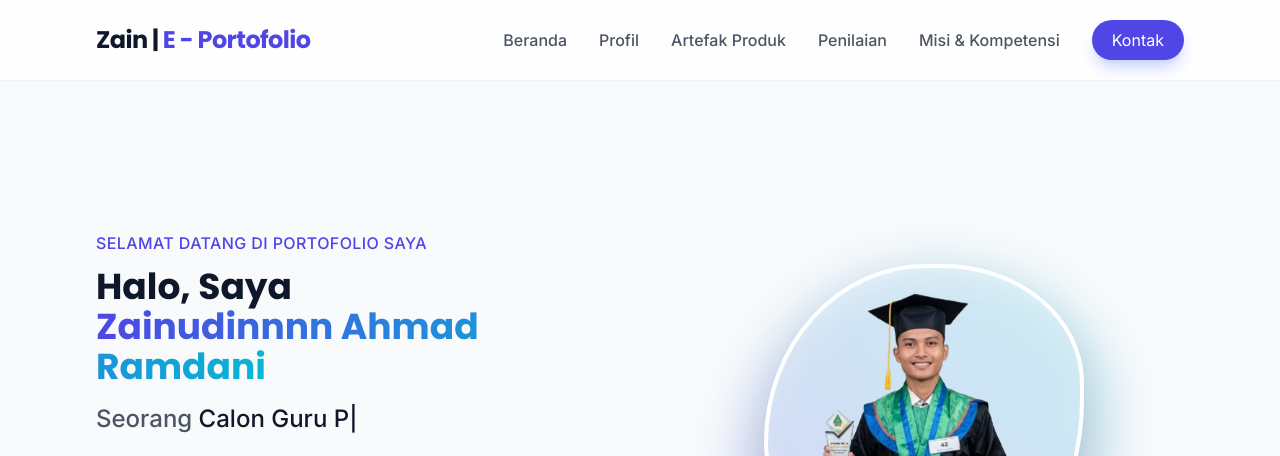
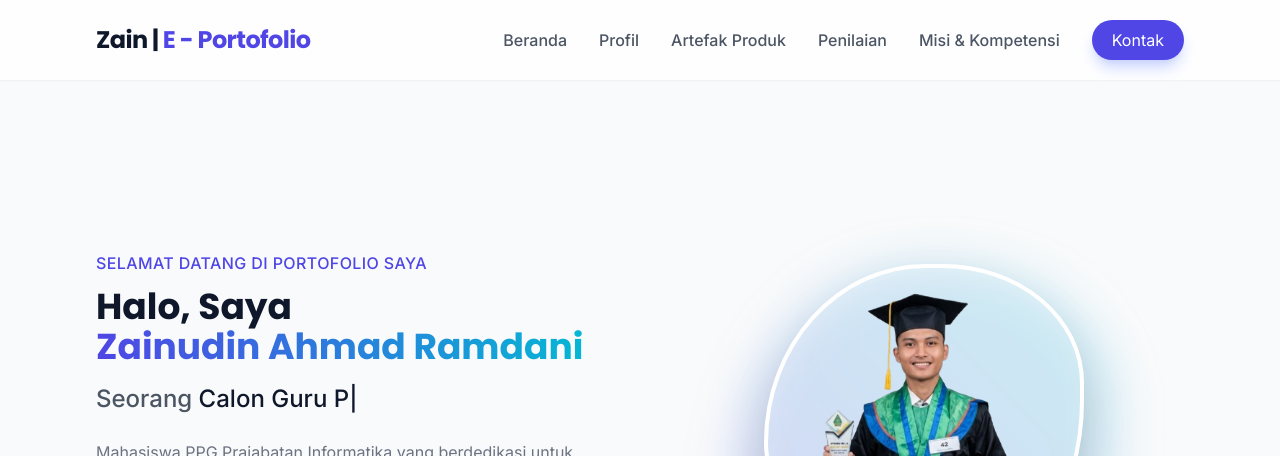
Before and after one commit to Zainudin-ux/web-tugas-1, a plain HTML site: page index.html in a window 1280 px wide. Shown: the top 456 px of the page. Drawn offline with nearby package versions, Linux system fonts and the light colour scheme.

Commit message:
Update index.html

```diff
--- a/index.html
+++ b/index.html
@@ -85,7 +85,7 @@
                     <p class="text-primary font-medium tracking-wide uppercase mb-3">Selamat Datang di Portofolio Saya</p>
                     <h1 class="font-display text-4xl md:text-3xl lg:text-4xl font-bold text-dark leading-tight mb-4">
                         Halo, Saya <br>
-                        <span class="text-transparent bg-clip-text bg-gradient-to-r from-primary to-secondary">Zainudinnnn Ahmad Ramdani</span>
+                        <span class="text-transparent bg-clip-text bg-gradient-to-r from-primary to-secondary">Zainudin Ahmad Ramdani</span>
                     </h1>
                     <h2 class="text-xl md:text-2xl text-gray-600 font-medium mb-6 h-8">
                         Seorang <span id="typing-element" class="text-dark typing-text"></span>
```
